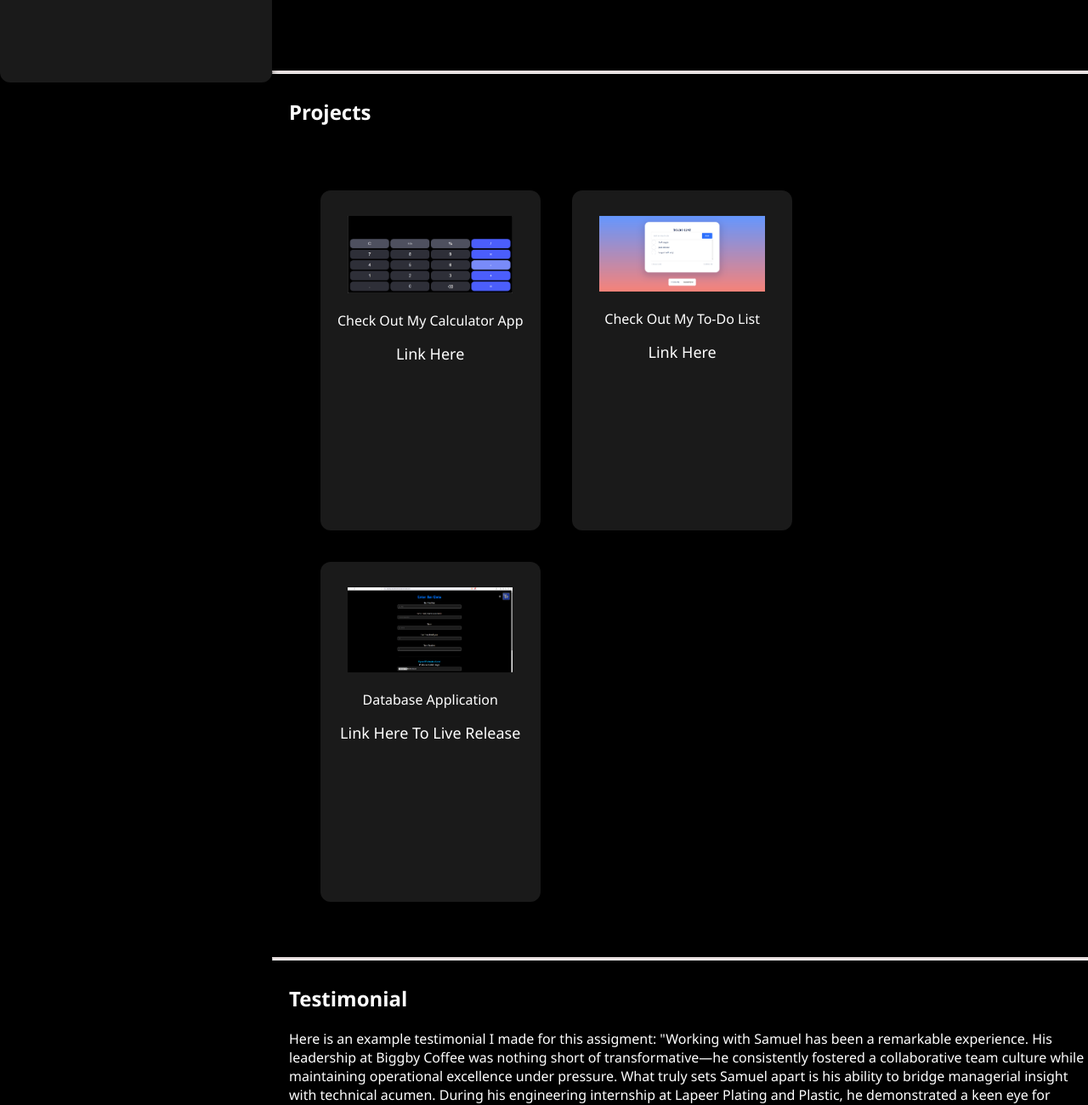
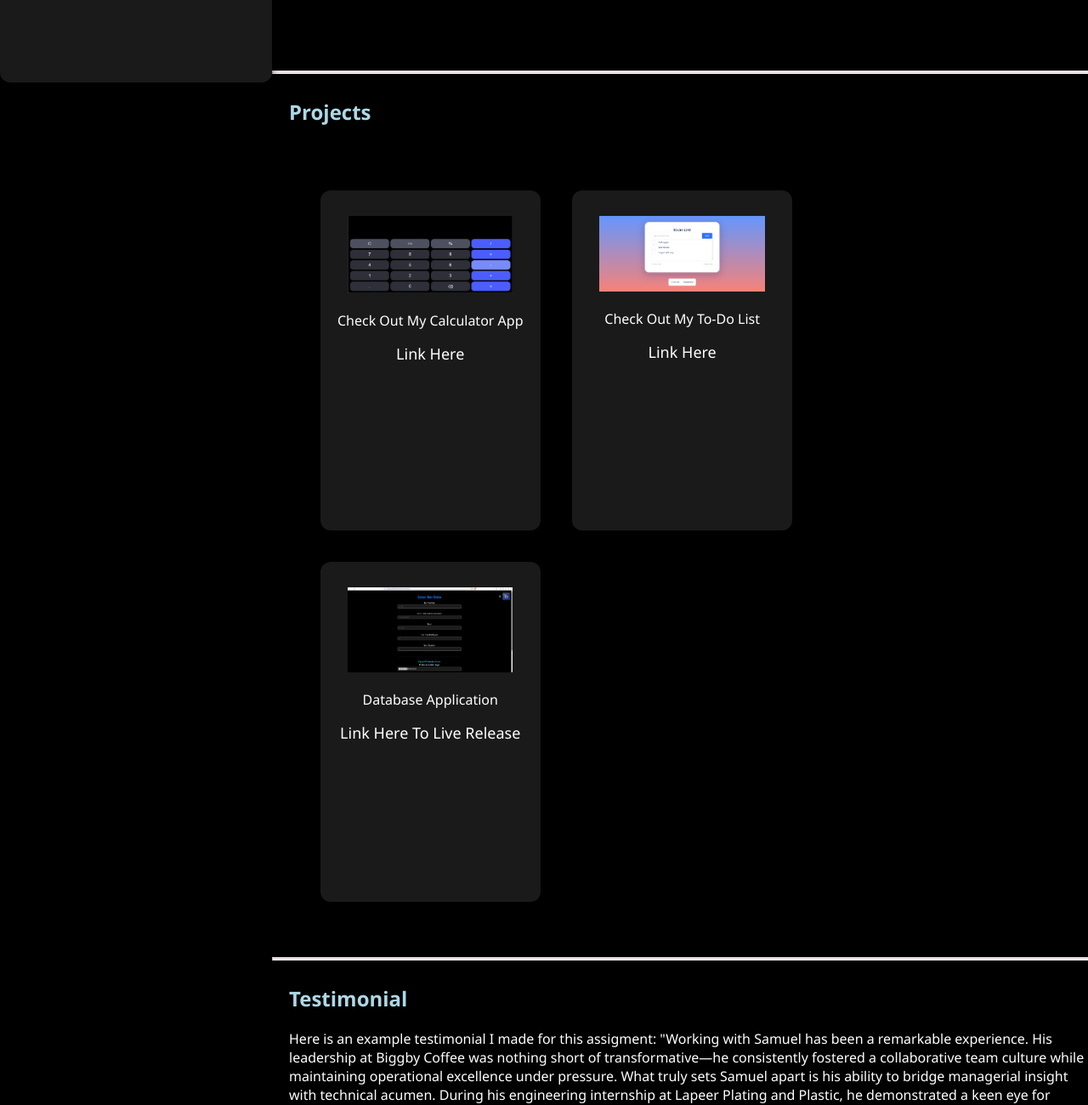
Before and after one commit to sbryan12/portfolioWithGrid, a plain HTML site: page index.html in a window 1280 px wide. Shown: the part 785-2085 px from the top of the page at 85% size. Drawn offline with Linux system fonts and the light colour scheme.

Commit message:
Update styles.css

```diff
--- a/styles.css
+++ b/styles.css
@@ -4,6 +4,9 @@ body {
     margin: 0;
 }
 
+h1, h2, h3 {
+    color: lightblue
+}
 .navbar {
     display: flex;
     background-color: #f0f0f0;
@@ -110,11 +113,9 @@ h3 {
     padding-top: 20px;
 }
 #projects {
-    color: white;
     padding-left: 20px;
 }
 .testimonial h1 {
-    color: white;
     padding-left: 20px;
 }
 
```
